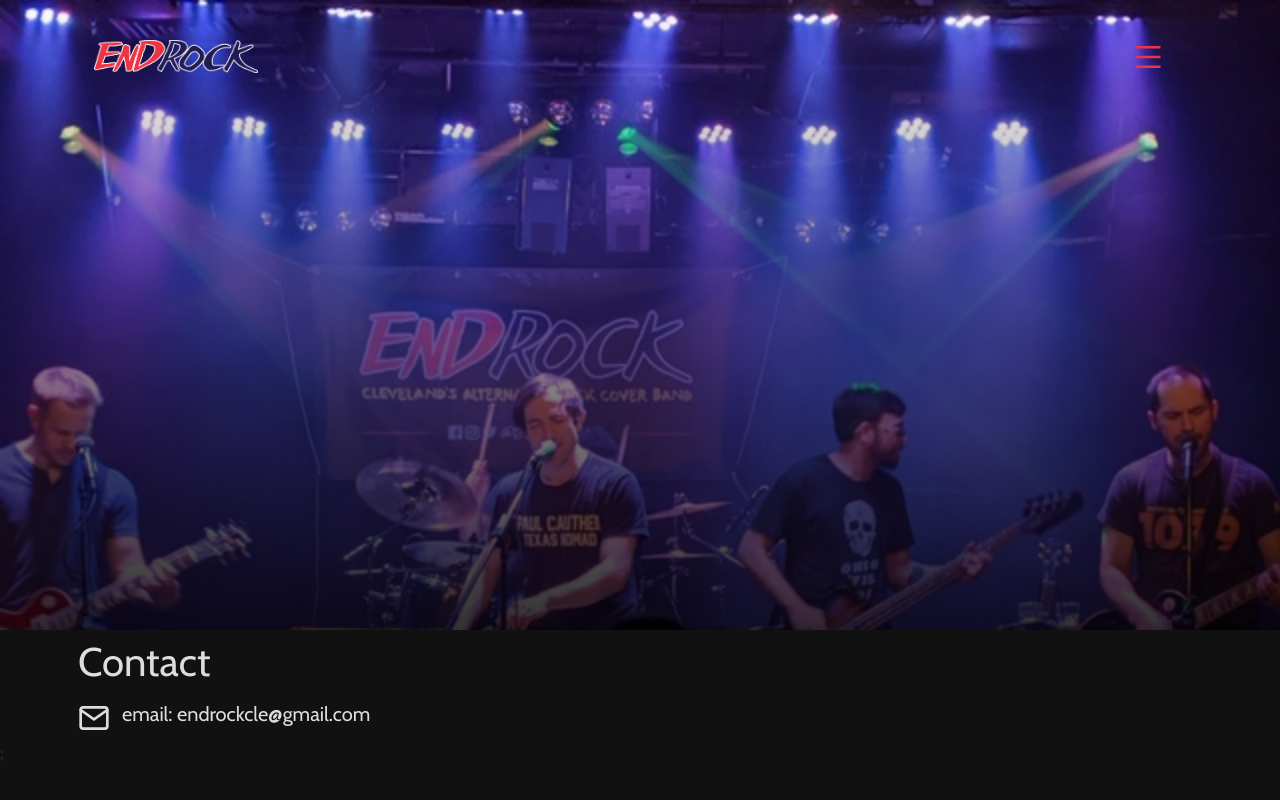
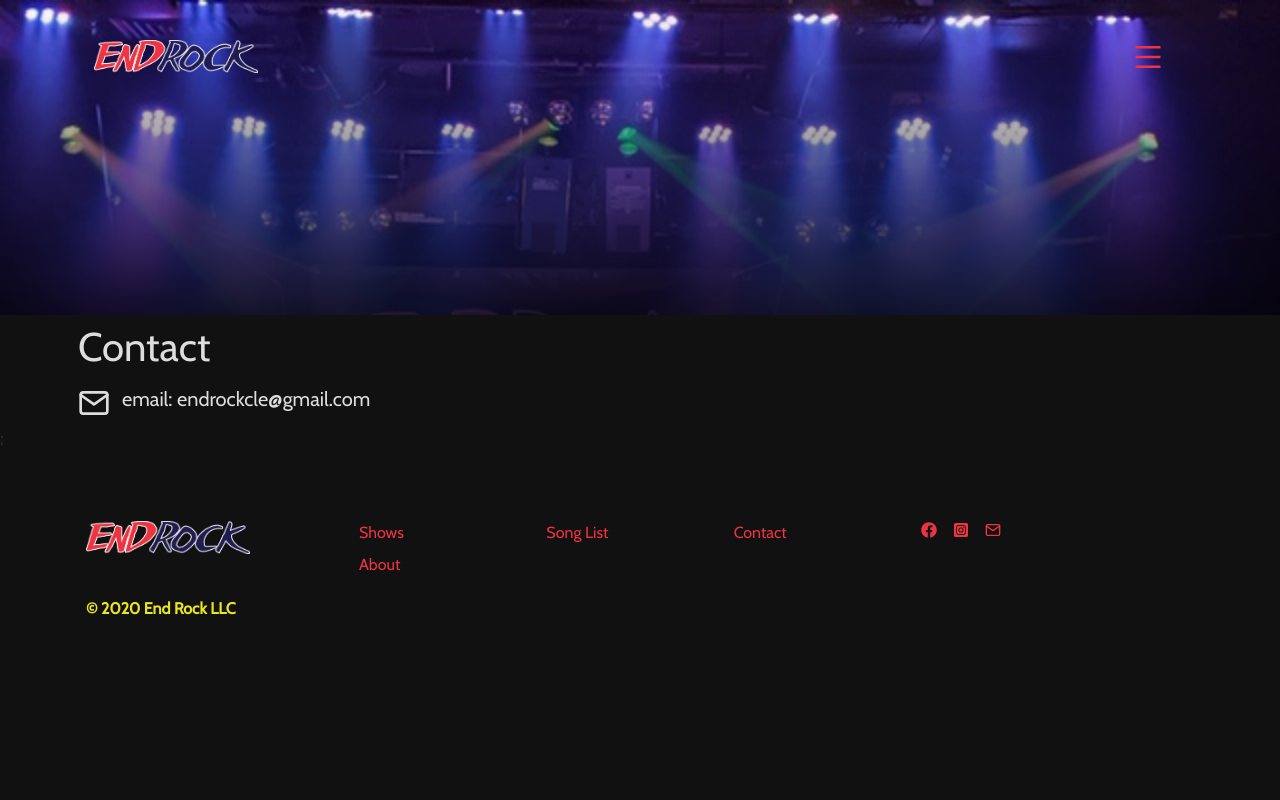
Before and after one commit to keepforever/www.endrockcle.com, a Next.js app: page /contact in a window 1280 px wide. Shown: the top 800 px of the page. Built offline with nearby package versions, Linux system fonts and the light colour scheme.

Commit message:
banner height

```diff
--- a/scss/stolen/_masthead.scss
+++ b/scss/stolen/_masthead.scss
@@ -72,14 +72,14 @@
 
 .masthead-about {
     background-image: #{$gradient}, url('/end-rock-stellas-large.jpg');
-    min-height: rem(630);
+    min-height: rem(315);
     // @media #{$retina} {
     //     background-image: #{$gradient}, url('/summer-concert-series-banner-alpha.png');
     // }
 }
 
 .masthead-shows {
-    min-height: rem(530);
+    min-height: rem(315);
     background-image: #{$gradient}, url('/summer-concert-series-banner-alpha.png');
     // @media #{$retina} {
     //     background-image: #{$gradient}, url('/summer-concert-series-banner-alpha.png');
@@ -87,7 +87,7 @@
 }
 
 .masthead-contact {
-    min-height: rem(630);
+    min-height: rem(315);
     background-image: #{$gradient}, url('/end-rock-at-sly-fox.jpg');
     // @media #{$retina} {
     //     background-image: #{$gradient}, url('/summer-concert-series-banner-alpha.png');
@@ -95,7 +95,7 @@
 }
 
 .masthead-song-list {
-    min-height: rem(630);
+    min-height: rem(315);
     background-image: #{$gradient}, url('/end-rock-at-sly-fox.jpg');
     // @media #{$retina} {
     //     background-image: #{$gradient}, url('/summer-concert-series-banner-alpha.png');
```
